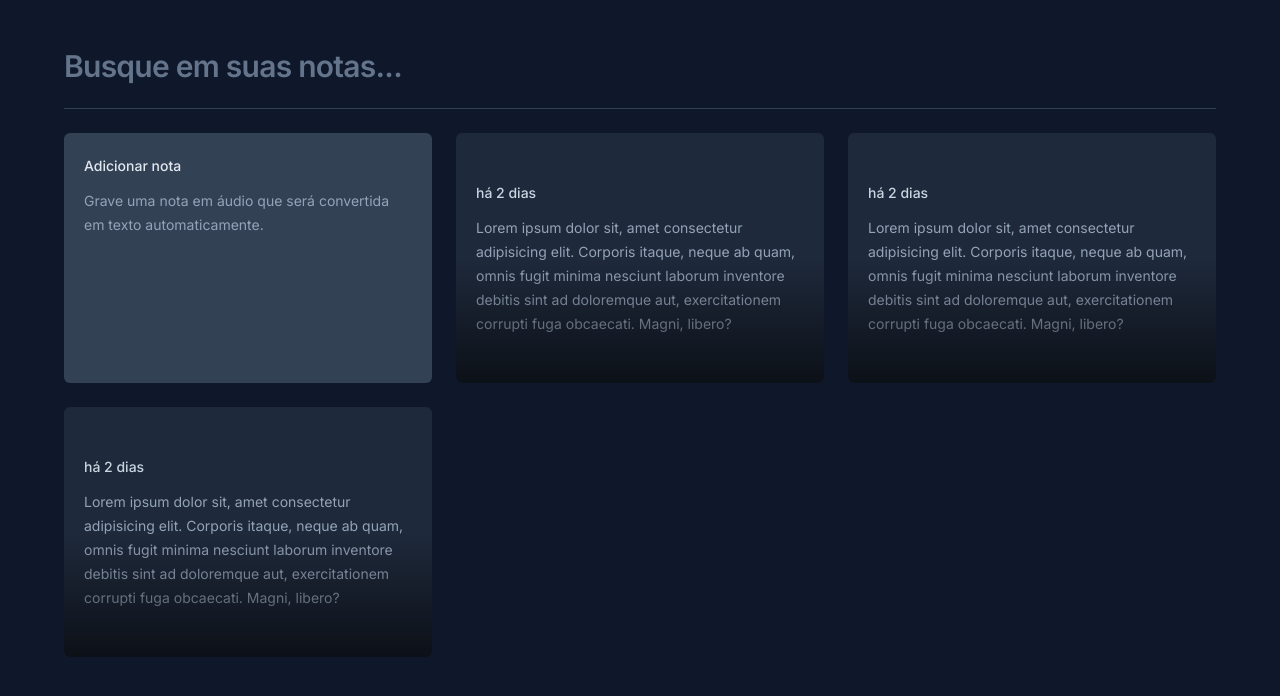
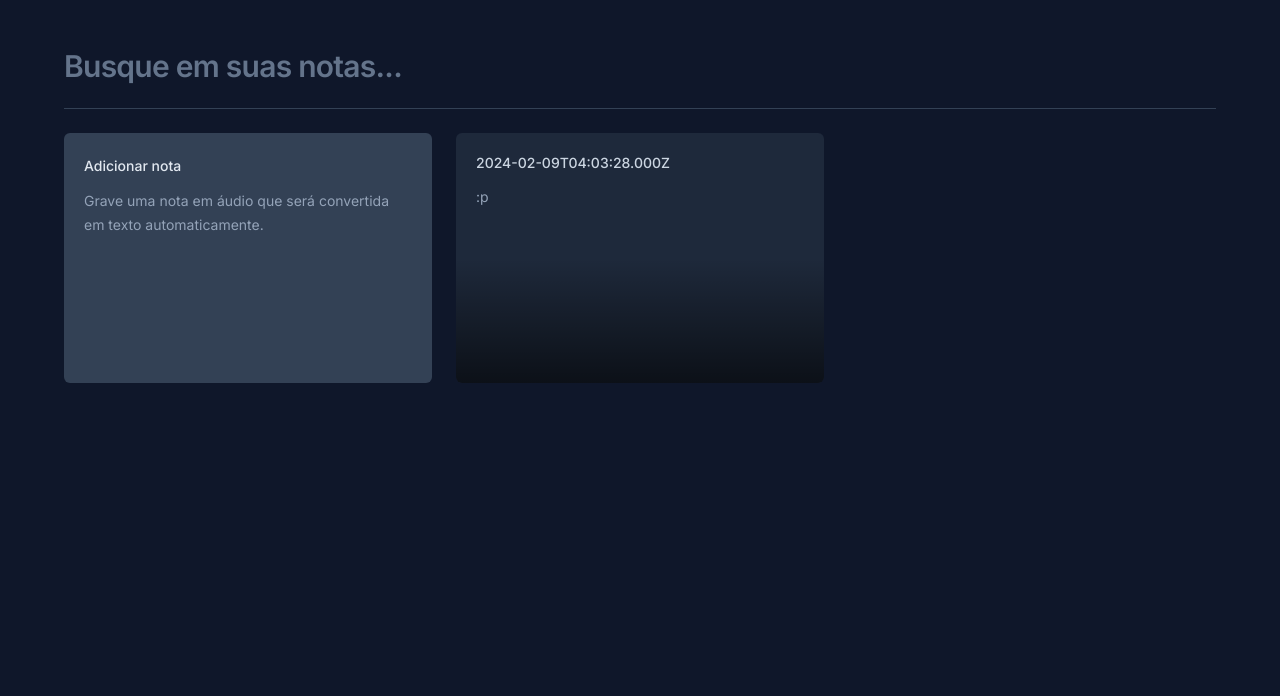
Before and after one commit to andrewgerez/notes, a React (Vite) app: page / in a window 1280 px wide. Shown: the top 696 px of the page. Built offline with nearby package versions, Linux system fonts and the light colour scheme.

Commit message:
feat: modal note card

```diff
--- a/package.json
+++ b/package.json
@@ -10,7 +10,10 @@
     "preview": "vite preview"
   },
   "dependencies": {
+    "@radix-ui/react-dialog": "^1.0.5",
     "autoprefixer": "^10.4.17",
+    "date-fns": "^3.3.1",
+    "lucide-react": "^0.325.0",
     "postcss": "^8.4.35",
     "react": "^18.2.0",
     "react-dom": "^18.2.0",
--- a/src/app.tsx
+++ b/src/app.tsx
@@ -1,5 +1,10 @@
 import NewNoteCard from "./components/new-note-card";
 import NoteCard from "./components/note-card";
+
+const note = {
+  date: new Date(),
+  content: ":p"
+}
 
 export function App() {
   return (
@@ -16,9 +21,7 @@ export function App() {
 
       <div className="grid grid-cols-3 auto-rows-[250px] gap-6">
         <NewNoteCard />
-        <NoteCard />
-        <NoteCard />
-        <NoteCard />
+        <NoteCard note={note} />
       </div>
     </div>
   )
--- a/src/components/note-card.tsx
+++ b/src/components/note-card.tsx
@@ -1,16 +1,57 @@
-const NoteCard = () => {
+import * as Dialog from "@radix-ui/react-dialog";
+import { formatDistanceToNow } from "date-fns";
+import { ptBR } from "date-fns/locale";
+import { X } from "lucide-react";
+
+interface INoteCard {
+  note: {
+    date: Date,
+    content: string,
+  }
+}
+
+const NoteCard = ({ note }: INoteCard) => {
   return (
-    <button className="relative outline-none text-left rounded-md bg-slate-800 p-5 space-y-3 overflow-hidden hover:ring-2 hover:ring-slate-600 focus-visible:ring-2 focus-visible:ring-lime-400">
+    <Dialog.Root>
+      <Dialog.Trigger className="relative flex flex-col outline-none text-left rounded-md bg-slate-800 p-5 gap-3 overflow-hidden hover:ring-2 hover:ring-slate-600 focus-visible:ring-2 focus-visible:ring-lime-400">
         <span className="text-sm font-medium text-slate-300">
-        há 2 dias
+          {note.date.toISOString()}
         </span>
 
         <p className="text-sm leading-6 text-slate-400">
-        Lorem ipsum dolor sit, amet consectetur adipisicing elit. Corporis itaque, neque ab quam, omnis fugit minima nesciunt laborum inventore debitis sint ad doloremque aut, exercitationem corrupti fuga obcaecati. Magni, libero?
+          {note.content}
         </p>
 
         <div className="absolute bottom-0 left-0 right-0 h-1/2 bg-gradient-to-t from-black/60 to-black/0 pointer-events-none" />
+      </Dialog.Trigger>
+
+      <Dialog.Portal>
+        <Dialog.Overlay className="fixed inset-0 bg-black/50" />
+        <Dialog.Content className="fixed flex flex-col overflow-hidden left-1/2 top-1/2 -translate-x-1/2 -translate-y-1/2 max-w-[640px] w-full h-[60vh] bg-slate-700 rounded-md outline-none">
+
+          <Dialog.Close className="absolute top-0 right-0 bg-slate-800 p-1.5 text-slate-400 hover:text-slate-100">
+            <X className="size-5" />
+          </Dialog.Close>
+
+          <div className="flex flex-1 flex-col gap-3 p-5">
+            <span className="text-sm font-medium text-slate-300">
+              {formatDistanceToNow(note.date.toISOString(), { locale: ptBR, addSuffix: true })}
+            </span>
+
+            <p className="text-sm leading-6 text-slate-400">
+              {note.content}
+            </p>
+          </div>
+
+          <button
+            type="button"
+            className="w-full bg-slate-800 py-4 text-center text-sm text-slate-300 outline-none font-medium group"
+          >
+            Deseja <span className="text-red-400 group-hover:underline">apagar essa nota</span>?
           </button>
+        </Dialog.Content>
+      </Dialog.Portal>
+    </Dialog.Root>
   );
 }
 
```
Also changed, not shown: 1 other file (tests, documents, lock files or other folders). Lines whose indentation alone changed are shown as unchanged.
